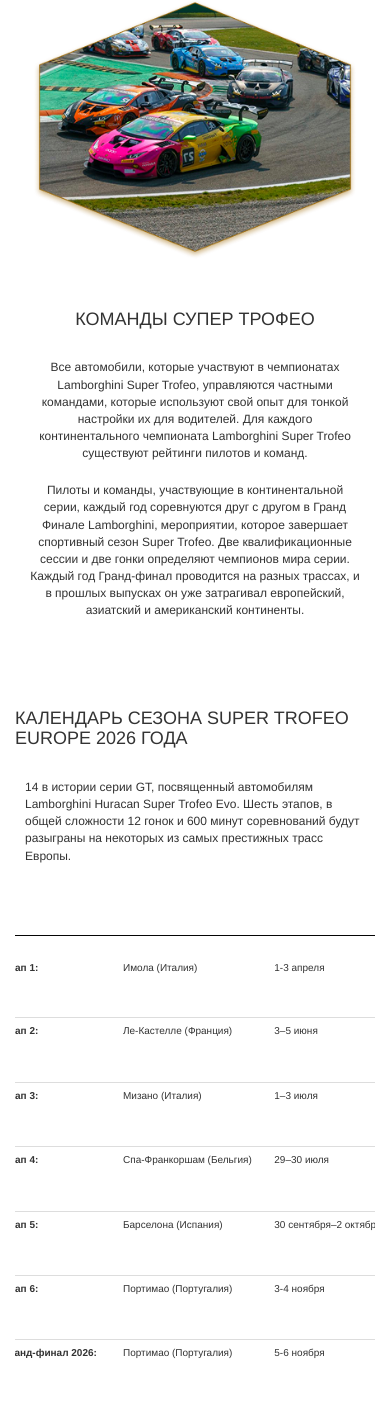
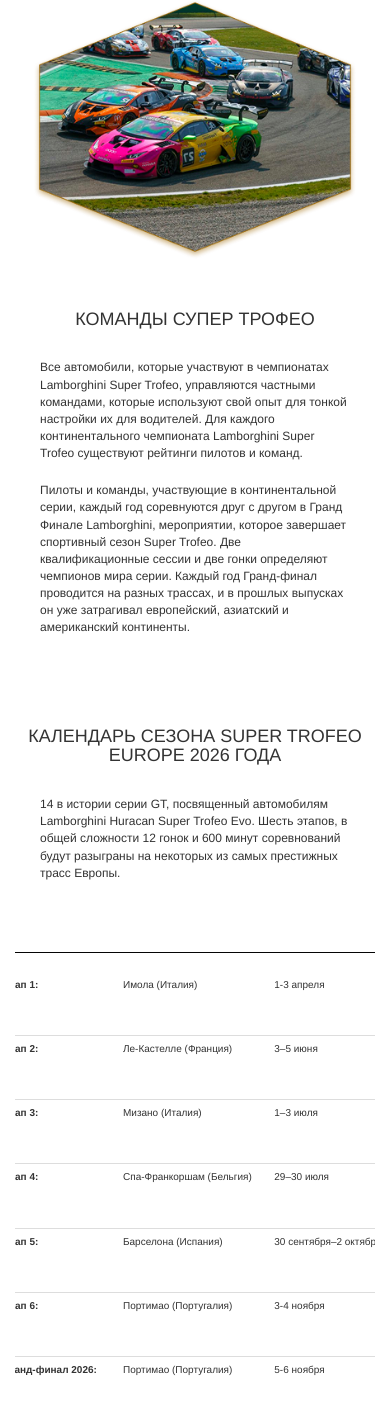
Before and after one commit to grishinde2006-collab/lamborgini, a Django app: page / in a window 390 px wide. Shown: the part 1320-2741 px from the top of the page. Run offline with Django 5.2, Linux system fonts and the light colour scheme; some libraries are stand-ins or nearby versions.

Commit message:
Update style.css

```diff
--- a/main/static/main/css/style.css
+++ b/main/static/main/css/style.css
@@ -985,3 +985,77 @@ input[type=number] {
         font-size: 10px;
     }
 }
+
+/* ===== АДАПТИВНЫЕ ПРАВКИ ДЛЯ ТЕКСТА И ЗАГОЛОВКОВ ===== */
+
+/* Планшеты и мобильные (до 1024px) */
+@media (max-width: 1024px) {
+    /* Выравнивание текста "Команды супер трофео" по левому краю */
+    .info_part-second .info_text {
+        max-width: 100%;
+        text-align: left;
+        padding: 0 10px;
+    }
+
+    /* Выравнивание заголовка "календарь сезона" по центру */
+    .info_part-table .info_title {
+        text-align: center !important;
+    }
+
+    /* Текст календаря по левому краю */
+    .info_part-table .info_text {
+        text-align: left;
+        padding: 0 10px;
+    }
+}
+
+/* Мобильные телефоны (до 850px) */
+@media (max-width: 850px) {
+    /* Текст "Команды супер трофео" и описание — по левому краю */
+    .info_part-second .info_text {
+        text-align: left;
+        padding: 0 10px;
+    }
+
+    .info_part-second .info_content {
+        text-align: left;
+        padding: 0 10px;
+    }
+
+    /* Заголовок "календарь сезона" — по центру */
+    .info_part-table .info_title {
+        text-align: center !important;
+    }
+
+    /* Текст календаря — по левому краю */
+    .info_part-table .info_text {
+        text-align: left;
+        padding: 0 10px;
+    }
+
+    /* Контент календаря — по левому краю */
+    .info_part-table .info_content {
+        text-align: left;
+        padding: 0 10px;
+    }
+}
+
+/* Маленькие телефоны (до 480px) */
+@media (max-width: 480px) {
+    .info_part-second .info_text {
+        font-size: 12px;
+        text-align: left;
+        padding: 0 15px;
+    }
+
+    .info_part-table .info_text {
+        font-size: 12px;
+        text-align: left;
+        padding: 0 15px;
+    }
+
+    .info_part-table .info_title {
+        font-size: 18px;
+        text-align: center !important;
+    }
+}
```
